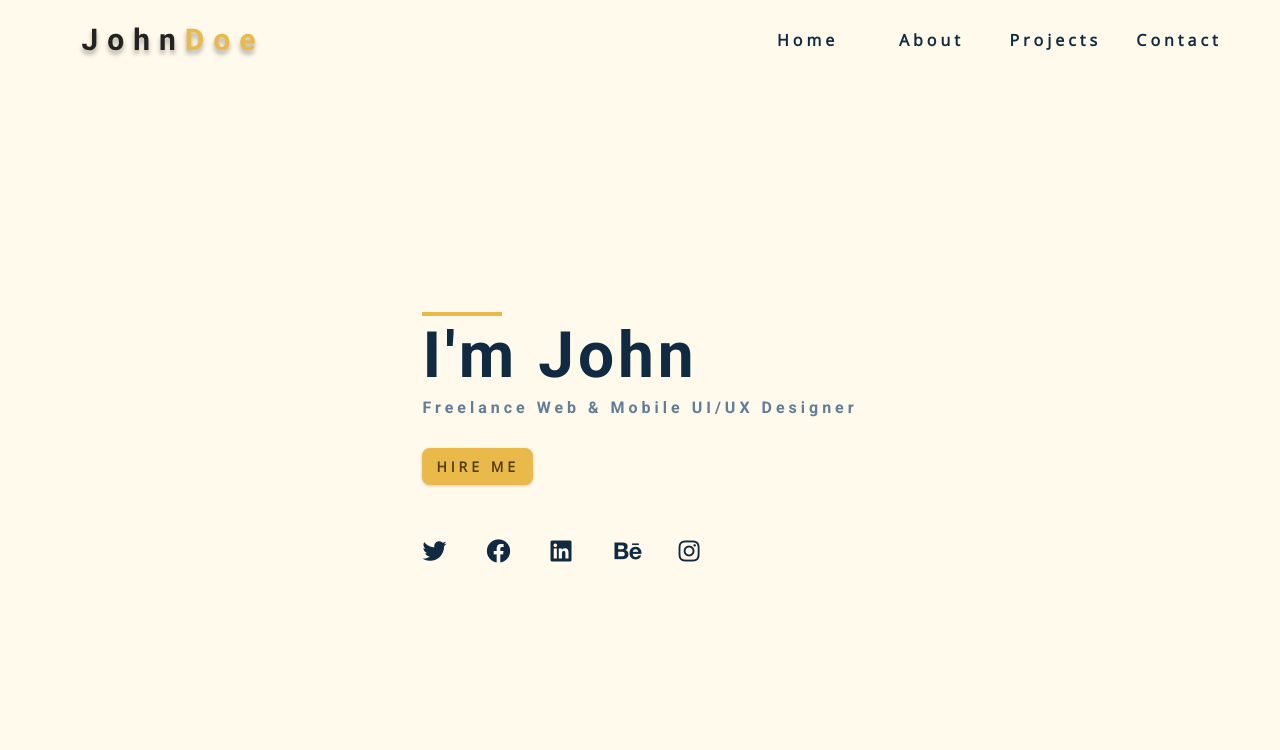
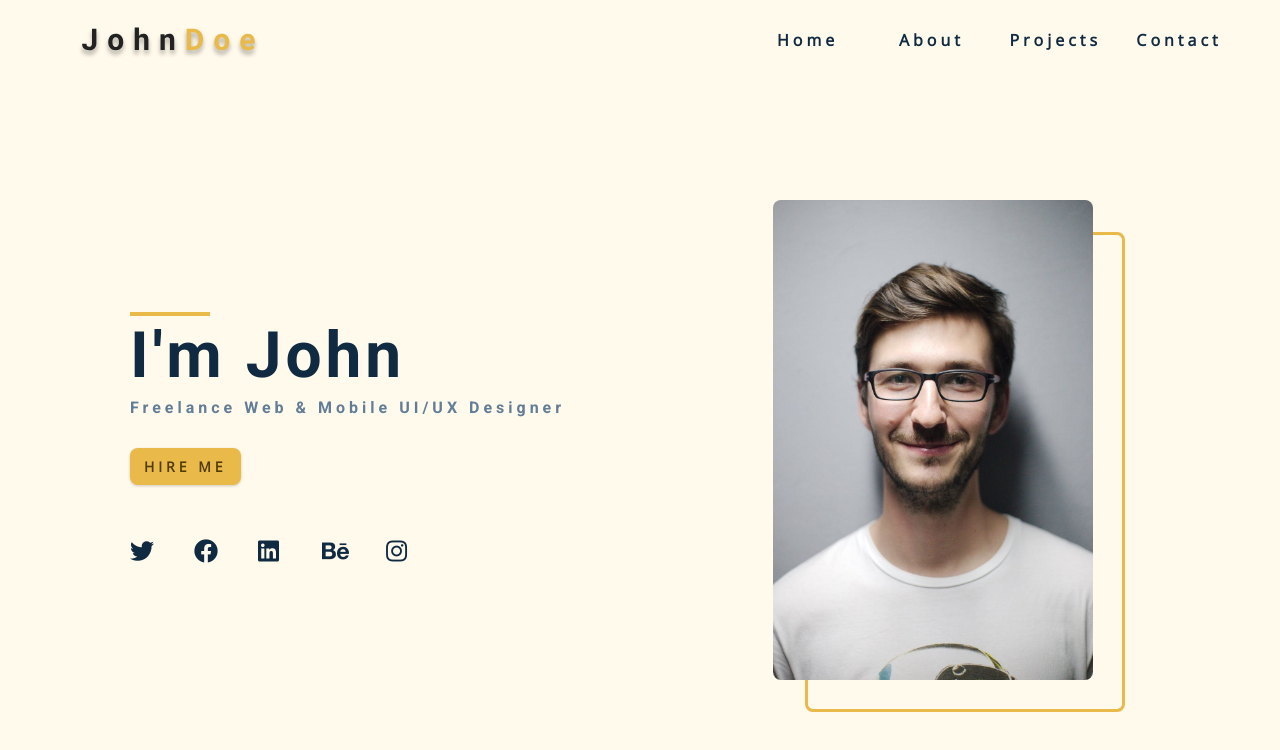
Before and after one commit to arnameti/portfolio-project, a plain HTML site: page index.html in a window 1280 px wide. Drawn offline with nearby package versions, Linux system fonts and the light colour scheme.

Commit message:
building hero css big screen

```diff
--- a/css/styles.css
+++ b/css/styles.css
@@ -363,6 +363,36 @@ Hero
 .hero-btn {
   margin-top: 1.25rem;
 }
+
+@media screen and (min-width: 992px) {
+  .hero-img {
+    display: block;
+    position: relative;
+  }
+
+  .hero-center {
+    grid-template-columns: 1fr 1fr;
+  }
+
+  .hero-photo {
+    max-width: 25rem;
+    max-height: 30rem;
+    object-fit: cover;
+    border-radius: var(--radius);
+    position: relative;
+  }
+
+  .hero-img::before {
+    content: "";
+    position: absolute;
+    width: 100%;
+    height: 100%;
+    border: 0.235rem solid var(--clr-primary-5);
+    top: 2rem;
+    left: 2rem;
+    border-radius: var(--radius);
+  }
+}
 /*
 ===============
 About
```
